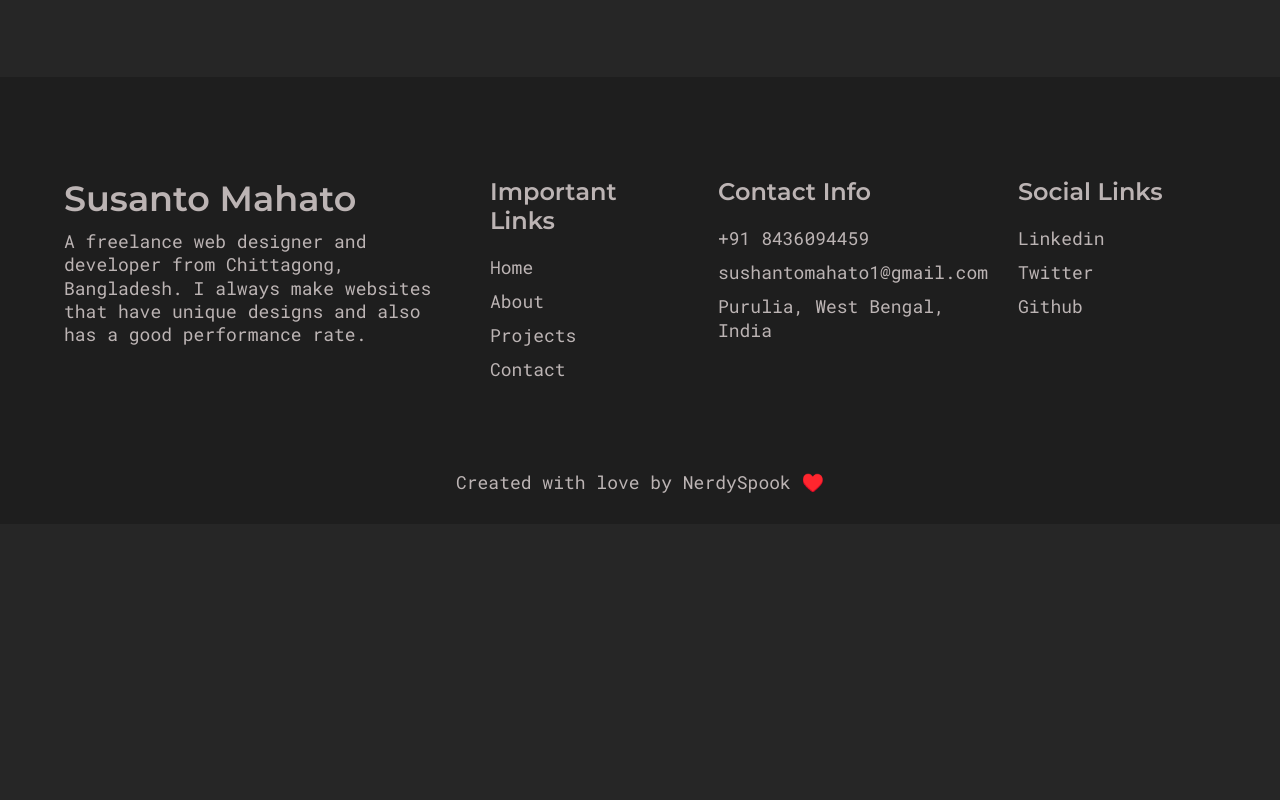
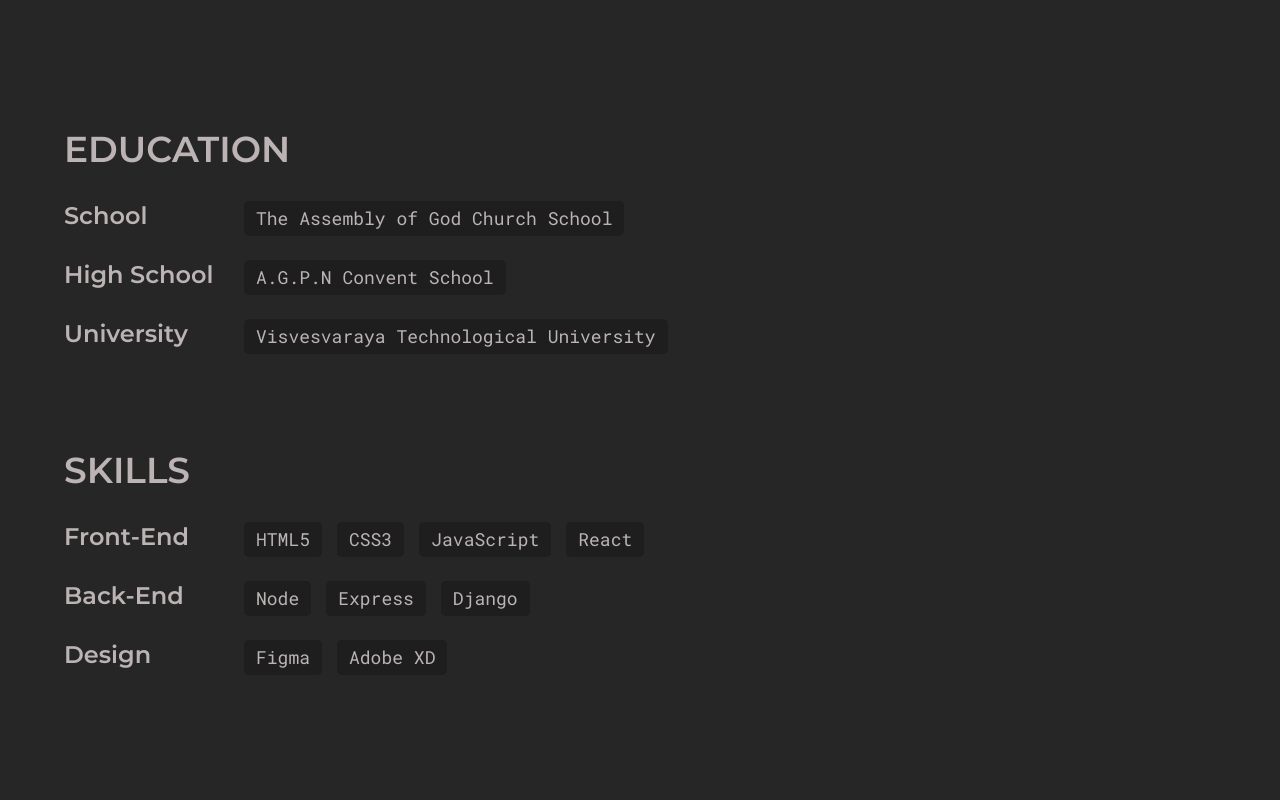
Before and after one commit to nerdyspook/nerdyspook-react-portfolio, a React (Create React App) app: page /about in a window 1280 px wide. Shown: the part 840-1640 px from the top of the page. Before the commit the page ends 1364 px from the top, so only its background shows below. Built offline with nearby package versions, Linux system fonts and the light colour scheme.

Commit message:
about page complete

```diff
--- /dev/null
+++ b/src/components/AboutInfoItem.jsx
@@ -0,0 +1,65 @@
+import React from 'react';
+import styled from 'styled-components';
+
+import Ptext from './Ptext';
+
+const AboutItemStyles = styled.div`
+  display: flex;
+  align-item: center;
+  justify-content: flex-start;
+  position: relative;
+
+  margin-top: 3rem;
+
+  .title {
+    font-size: 2.4rem;
+  }
+
+  .items {
+    display: flex;
+    gap: 1.5rem;
+    position: absolute;
+    left: 18rem;
+  }
+  .item {
+    background-color: var(--deep-dark);
+    padding: 0.6rem 1.2rem;
+    border-radius: 0.5rem;
+  }
+
+  @media screen and (max-width: 768px) {
+    flex-direction: column;
+    align-items: flex-start;
+    gap: 1rem;
+
+    .items {
+      position: initial;
+      gap: 1rem;
+    }
+    .item {
+      padding: 0.3rem 0.5rem;
+    }
+
+    .title {
+      font-size: 2rem;
+    }
+  }
+`;
+
+export default function AboutInfoItem({
+  title = 'Title',
+  items = ['HTML5', 'CSS3'],
+}) {
+  return (
+    <AboutItemStyles>
+      <h1 className="title">{title}</h1>
+      <div className="items">
+        {items.map((item, index) => (
+          <div className="item" key={index}>
+            <Ptext light>{item}</Ptext>
+          </div>
+        ))}
+      </div>
+    </AboutItemStyles>
+  );
+}
--- a/src/components/Footer.jsx
+++ b/src/components/Footer.jsx
@@ -65,8 +65,8 @@
         <div className="footer__col1">
           <h1 className="footer__col1__title">Susanto Mahato</h1>
           <Ptext light>
-            A freelance web designer and developer from Chittagong, Bangladesh.
-            I always make websites that have unique designs and also has a good
+            A freelance web designer and developer from West Bengal, India. I
+            always make websites that have unique designs and also has a good
             performance rate.
           </Ptext>
         </div>
--- a/src/pages/About.jsx
+++ b/src/pages/About.jsx
@@ -4,6 +4,8 @@
 import Ptext from '../components/Ptext';
 import Button from '../components/Button';
 import AboutImg from '../assets/images/about-page-img.png';
+import AboutInfoItem from '../components/AboutInfoItem';
+import ContactBanner from '../components/ContactBanner';
 
 const AboutPageStyles = styled.div`
   padding: 20rem 0 10rem 0;
@@ -29,8 +31,8 @@
 
     span {
       background-color: var(--deep-dark);
-      padding: 0.5rem;
-      barder-radius: 0.8rem;
+      padding: 0.5rem 1rem;
+      border-radius: 0.8rem;
     }
   }
 
@@ -50,6 +52,38 @@
   .right {
     img {
       border: 2px solid var(--gray-1);
+    }
+  }
+  .about__info__items {
+    margin-top: 15rem;
+  }
+  .about__info__item {
+    margin-bottom: 10rem;
+  }
+  .about__info__heading {
+    font-size: 3.6rem;
+    text-transform: uppercase;
+  }
+
+  @media screen and (max-width: 768px) {
+    padding: 10rem 0;
+    .top-section {
+      flex-direction: column;
+      gap: 5rem;
+    }
+
+    .about__info__heading {
+      font-size: 3rem;
+    }
+
+    .about__heading {
+      font-size: 2.8rem;
+    }
+    .about__subheading {
+      font-size: 2rem;
+      span {
+        padding: 0.15rem 0.8rem;
+      }
     }
   }
 `;
@@ -92,7 +126,39 @@
             <img src={AboutImg} alt="susanto pic" />
           </div>
         </div>
+
+        <div className="about__info__items">
+          <div className="about__info__item">
+            <h1 className="about__info__heading">Education</h1>
+            <AboutInfoItem
+              title="School"
+              items={['The Assembly of God Church School']}
+            />
+            <AboutInfoItem
+              title="High School"
+              items={['A.G.P.N Convent School']}
+            />
+            <AboutInfoItem
+              title="University"
+              items={['Visvesvaraya Technological University']}
+            />
+          </div>
+
+          <div className="about__info__item">
+            <h1 className="about__info__heading">Skills</h1>
+            <AboutInfoItem
+              title="Front-End"
+              items={['HTML5', 'CSS3', 'JavaScript', 'React']}
+            />
+            <AboutInfoItem
+              title="Back-End"
+              items={['Node', 'Express', 'Django']}
+            />
+            <AboutInfoItem title="Design" items={['Figma', 'Adobe XD']} />
+          </div>
+        </div>
       </div>
+      <ContactBanner />
     </AboutPageStyles>
   );
 }
```
